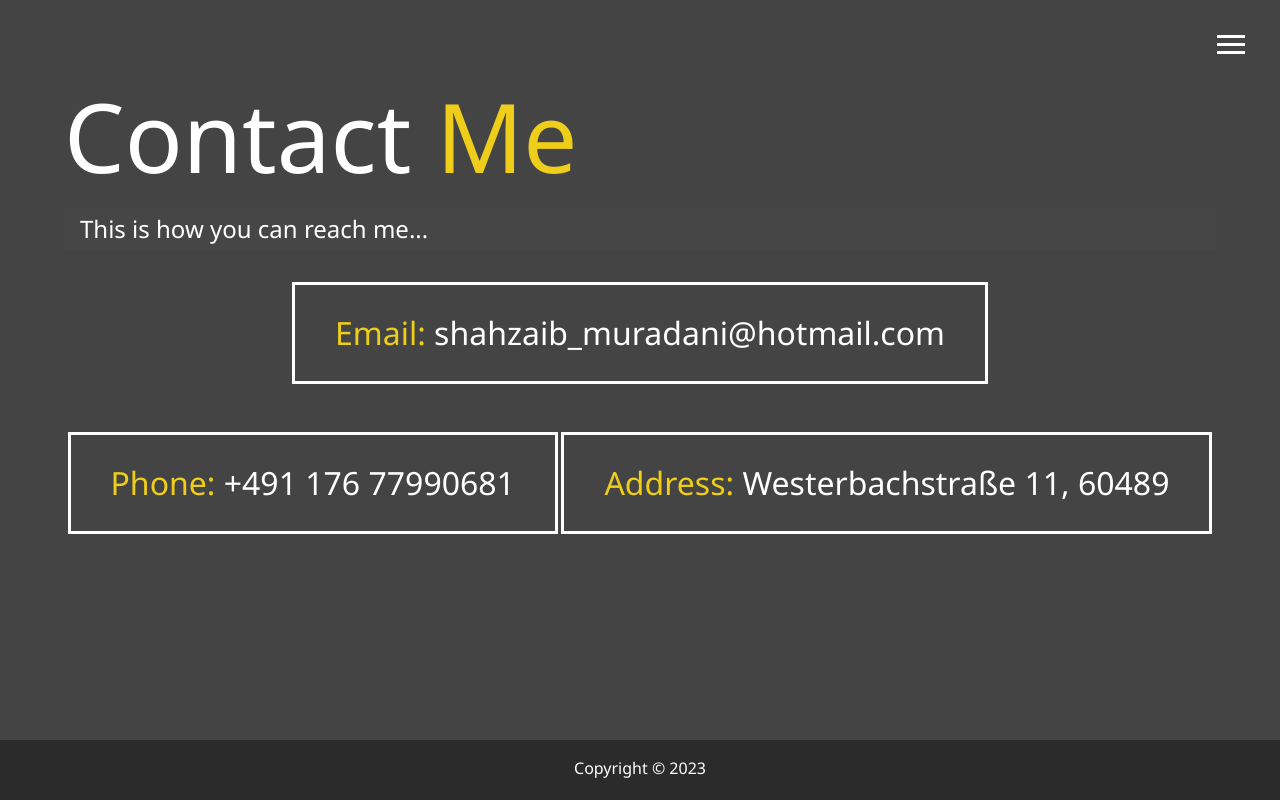
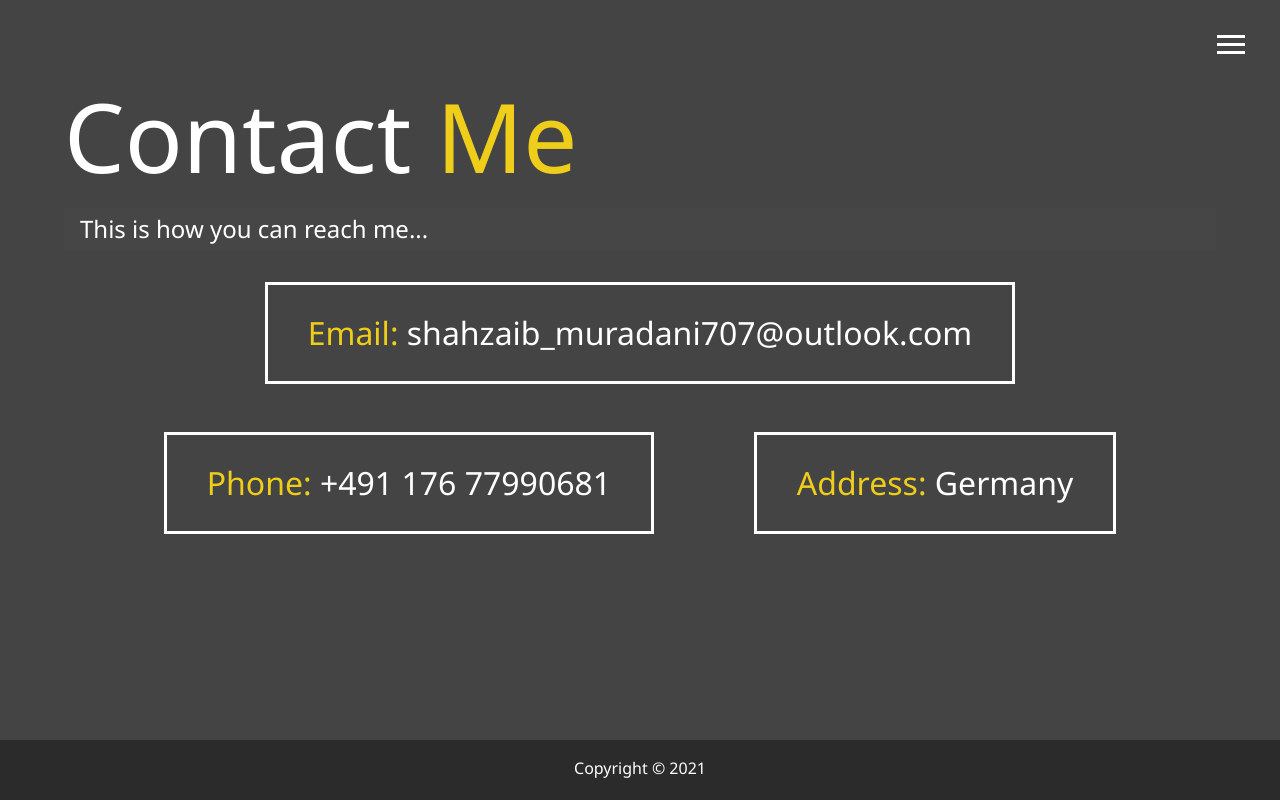
Before and after one commit to Shahzaibmuradani/my-portfolio, a website: page dist/contact.html in a window 1280 px wide. Drawn offline with Linux system fonts and the light colour scheme.

Commit message:
update-contacts

```diff
--- a/dist/contact.html
+++ b/dist/contact.html
@@ -52,7 +52,7 @@
       <div class="boxes">
         <div>
           <span class="text-secondary">Email: </span>
-          shahzaib_muradani@hotmail.com
+          shahzaib_muradani707@outlook.com
         </div>
         <div>
           <span class="text-secondary">Phone: </span>
@@ -60,12 +60,12 @@
         </div>
         <div>
           <span class="text-secondary">Address: </span>
-          Westerbachstraße 11, 60489
+          Germany
         </div>
       </div>
     </main>
 
-    <footer id="main-footer">Copyright &copy; 2023</footer>
+    <footer id="main-footer">Copyright &copy; 2021</footer>
     <script src="js/main.js"></script>
   </body>
 </html>
```
Also changed, not shown: dist/about.html (+3 -3 lines).
